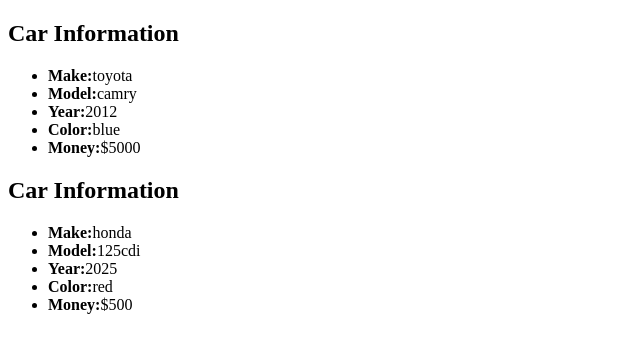
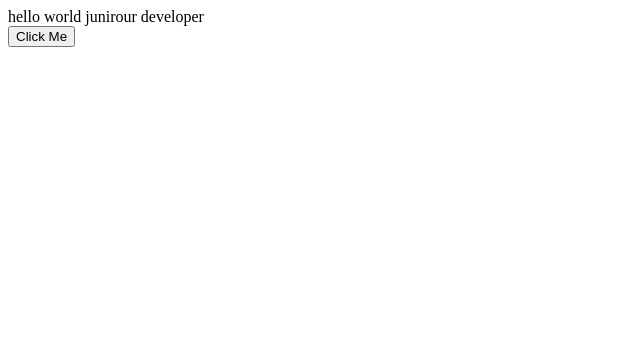
Before and after one commit to iamowsi/react_project, a React (Vite) app: page / in a window 1280 px wide. Shown: the top 352 px of the page, without its empty margins (0-640 px from the left). Built offline with nearby package versions, Linux system fonts and the light colour scheme.

Commit message:
learn-state

```diff
--- a/src/App.jsx
+++ b/src/App.jsx
@@ -1,11 +1,13 @@
-import React from 'react';
-import Car from './Car';   // این خط را اضافه کن
-
+import { useState } from "react";
 function App() {
+  const [text,setText] = useState("hello world junirour developer");
+  const changText=()=>{
+    setText("Hello World Hero");
+  };
   return (
     <div>
-      <Car make="toyota" model="camry" year="2012" color="blue" money="$5000"/>
-      <Car make="honda" model="125cdi" year="2025" color="red" money="$500"/>
+      <div id="text">{text}</div>
+      <button  onClick={changText}>Click Me</button>
     </div>
   );
 }
--- a/src/Car.jsx
+++ /dev/null
@@ -1,27 +0,0 @@
-const Car = (props) => {
-    const {make,model,year,color,money} =props;
-    return (
-        <div className="car-details">
-            <h2>Car Information</h2>
-            <ul>
-                <li>
-                    <strong>Make:</strong>{make}
-                </li>
-                <li>
-                    <strong>Model:</strong>{model}
-                </li>
-                <li>
-                    <strong>Year:</strong>{year}
-                </li>
-                <li>
-                    <strong>Color:</strong>{color}
-                </li>
-                <li>
-                    <strong>Money:</strong>{money}
-                </li>
-            </ul>
-        </div>
-    );
-};
-
-export default Car;
```
